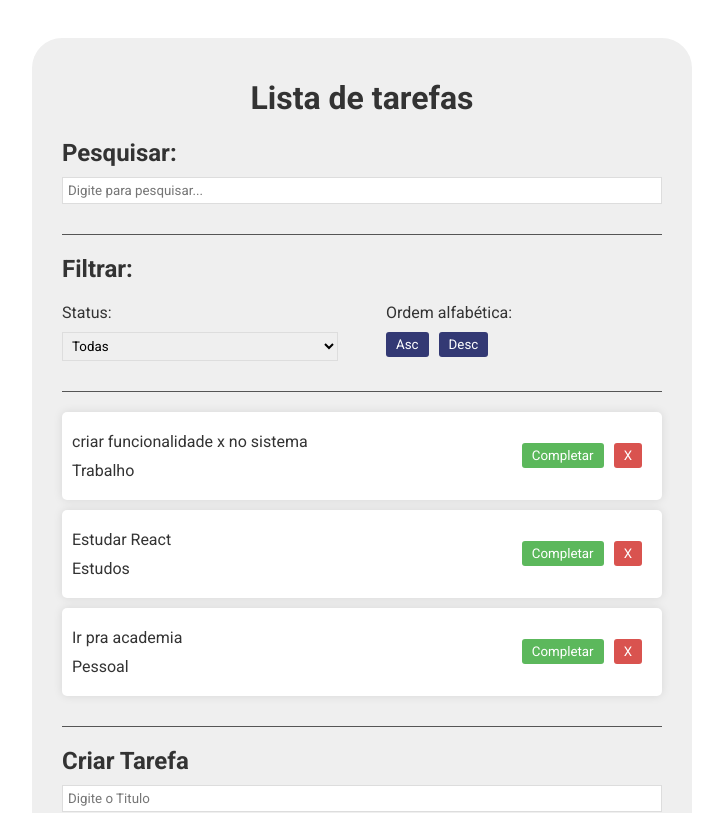
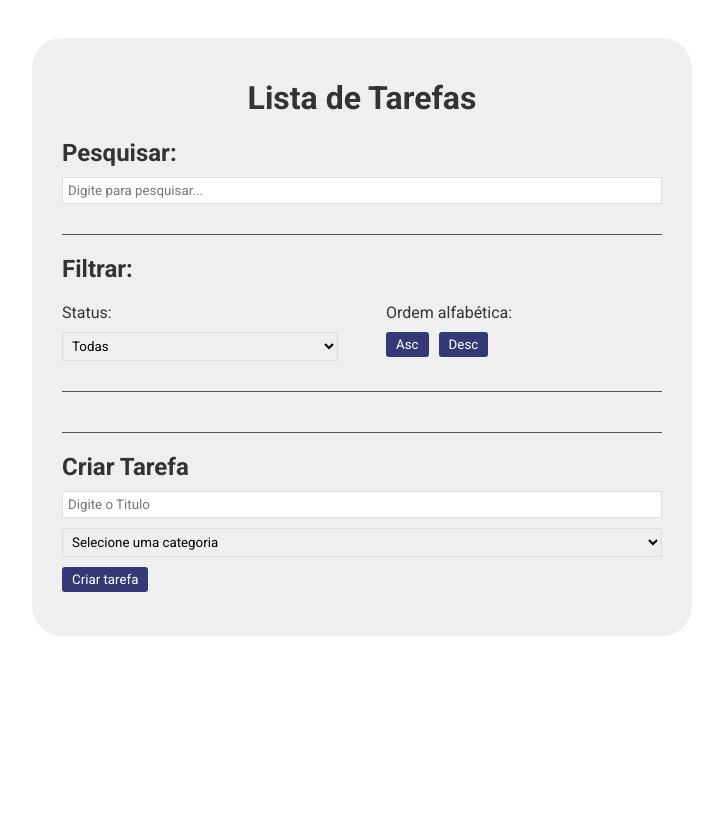
Before and after one commit to Igor-Brandalise/Todo-list, a React (Vite) app: page / in a window 1280 px wide. Shown: the top 813 px of the page, without its empty margins (278-1001 px from the left). Built offline with nearby package versions, Linux system fonts and the light colour scheme.

Commit message:
funcionalidade para salvar as tarefas

```diff
--- a/src/App.jsx
+++ b/src/App.jsx
@@ -1,4 +1,5 @@
-import { useState } from "react";
+import React from "react";
+import { useLocalStorage } from "./hooks/useLocalStorage";
 
 import Todo from "./components/Todo";
 import TodoForm from "./components/TodoForm";
@@ -8,31 +9,10 @@ import Filter from "./components/Filter";
 import "./App.css";
 
 function App() {
-  const [todos, setTodos] = useState([
-    {
-      id: 1,
-      text: "criar funcionalidade x no sistema",
-      category: "Trabalho",
-      isCompleted: false,
-    },
-    {
-      id: 2,
-      text: "Ir pra academia",
-      category: "Pessoal",
-      isCompleted: false,
-    },
-    {
-      id: 3,
-      text: "Estudar React",
-      category: "Estudos",
-      isCompleted: false,
-    },
-  ]);
-
-  const [search, setSearch] = useState("");
-
-  const [filter, setFilter] = useState("All");
-  const [sort, setSort] = useState("Asc");
+  const [todos, setTodos] = useLocalStorage("todos", []); // Usando o hook customizado
+  const [search, setSearch] = React.useState("");
+  const [filter, setFilter] = React.useState("All");
+  const [sort, setSort] = React.useState("Asc");
 
   const addTodo = (text, category) => {
     const newTodos = [
@@ -44,29 +24,24 @@ function App() {
         isCompleted: false,
       },
     ];
-
     setTodos(newTodos);
   };
 
   const removeTodo = (id) => {
-    const newTodos = [...todos];
-    const filteredTodos = newTodos.filter((todo) =>
-      todo.id !== id ? todo : null
-    );
-    setTodos(filteredTodos);
+    const newTodos = todos.filter((todo) => todo.id !== id);
+    setTodos(newTodos);
   };
 
   const completeTodo = (id) => {
-    const newTodos = [...todos];
-    newTodos.map((todo) =>
-      todo.id === id ? (todo.isCompleted = !todo.isCompleted) : todo
+    const newTodos = todos.map((todo) =>
+      todo.id === id ? { ...todo, isCompleted: !todo.isCompleted } : todo
     );
     setTodos(newTodos);
   };
 
   return (
     <div className="app">
-      <h1>Lista de tarefas</h1>
+      <h1>Lista de Tarefas</h1>
 
       <Search search={search} setSearch={setSearch} />
       <Filter filter={filter} setFilter={setFilter} setSort={setSort} />
@@ -84,7 +59,7 @@ function App() {
             todo.text.toLowerCase().includes(search.toLowerCase())
           )
           .sort((a, b) =>
-            sort == "Asc"
+            sort === "Asc"
               ? a.text.localeCompare(b.text)
               : b.text.localeCompare(a.text)
           )
--- /dev/null
+++ b/src/hooks/useLocalStorage.js
@@ -0,0 +1,25 @@
+import { useState, useEffect } from "react";
+
+export function useLocalStorage(key, initialValue) {
+  const [storedValue, setStoredValue] = useState(() => {
+    try {
+      const item = localStorage.getItem(key);
+      return item ? JSON.parse(item) : initialValue;
+    } catch (error) {
+      console.error("Erro ao acessar o localStorage", error);
+      return initialValue;
+    }
+  });
+
+  const setValue = (value) => {
+    try {
+      const valueToStore = value instanceof Function ? value(storedValue) : value;
+      setStoredValue(valueToStore);
+      localStorage.setItem(key, JSON.stringify(valueToStore));
+    } catch (error) {
+      console.error("Erro ao salvar no localStorage", error);
+    }
+  };
+
+  return [storedValue, setValue];
+}
```
